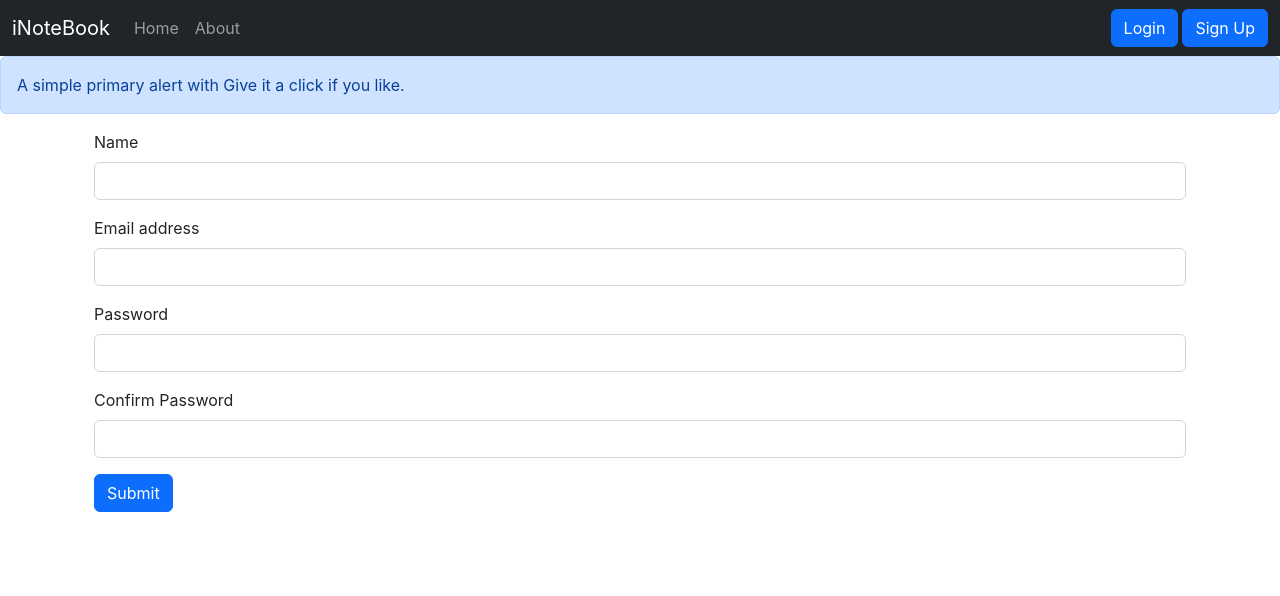
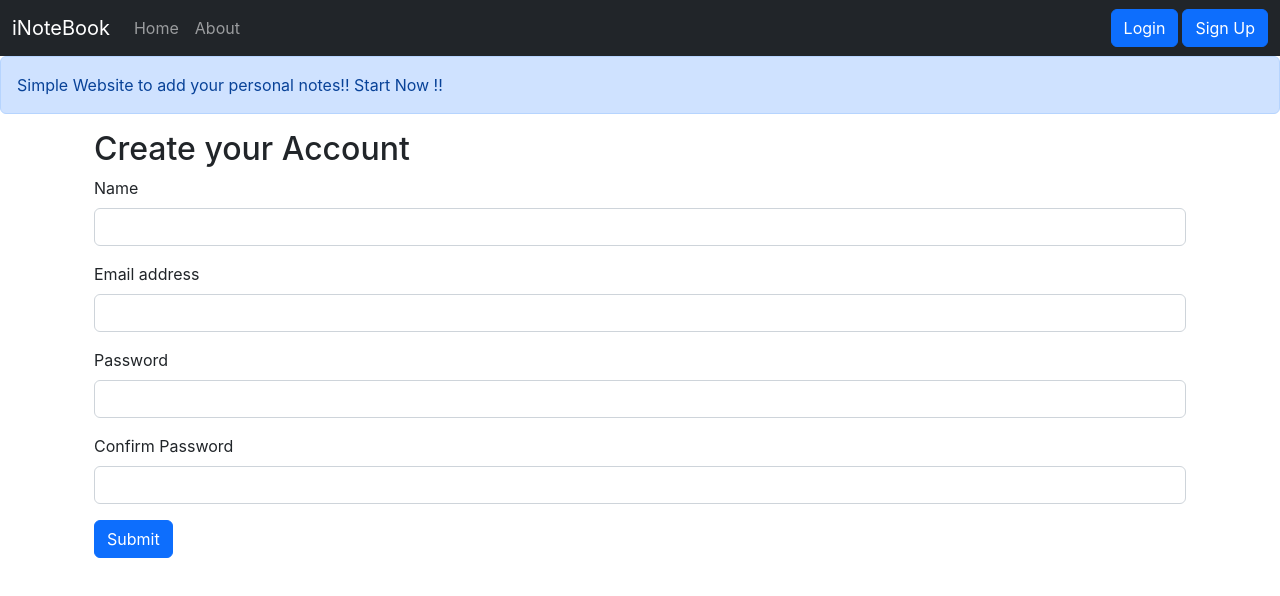
Before and after one commit to anshikaagrawal29/inotebooks, a React (Create React App) app: page /signup in a window 1280 px wide. Shown: the top 596 px of the page. Built offline with nearby package versions, Linux system fonts and the light colour scheme; the HTML template or start-up script is replaced by a standard one.

Commit message:
Added Headings

```diff
--- a/src/Component/Alert.js
+++ b/src/Component/Alert.js
@@ -4,7 +4,7 @@ const Alert = () => {
   return (
     <div>
       <div className="alert alert-primary" role="alert">
-        A simple primary alert with Give it a click if you like.
+        Simple Website to add your personal notes!! Start Now !!
         </div>
     </div>
   )
--- a/src/Component/Signup.js
+++ b/src/Component/Signup.js
@@ -45,6 +45,7 @@ const handleSubmit = async (e) => {
 
     <div className="container">
         <form onSubmit={handleSubmit}>
+          <h2 className='my-2'> Create your Account</h2>
           <div className="mb-3">
             <label htmlFor="name" className="form-label">Name</label>
             <input type="text" className="form-control" name="name" onChange={onChange} id="name" aria-describedby="emailHelp"/>
```
